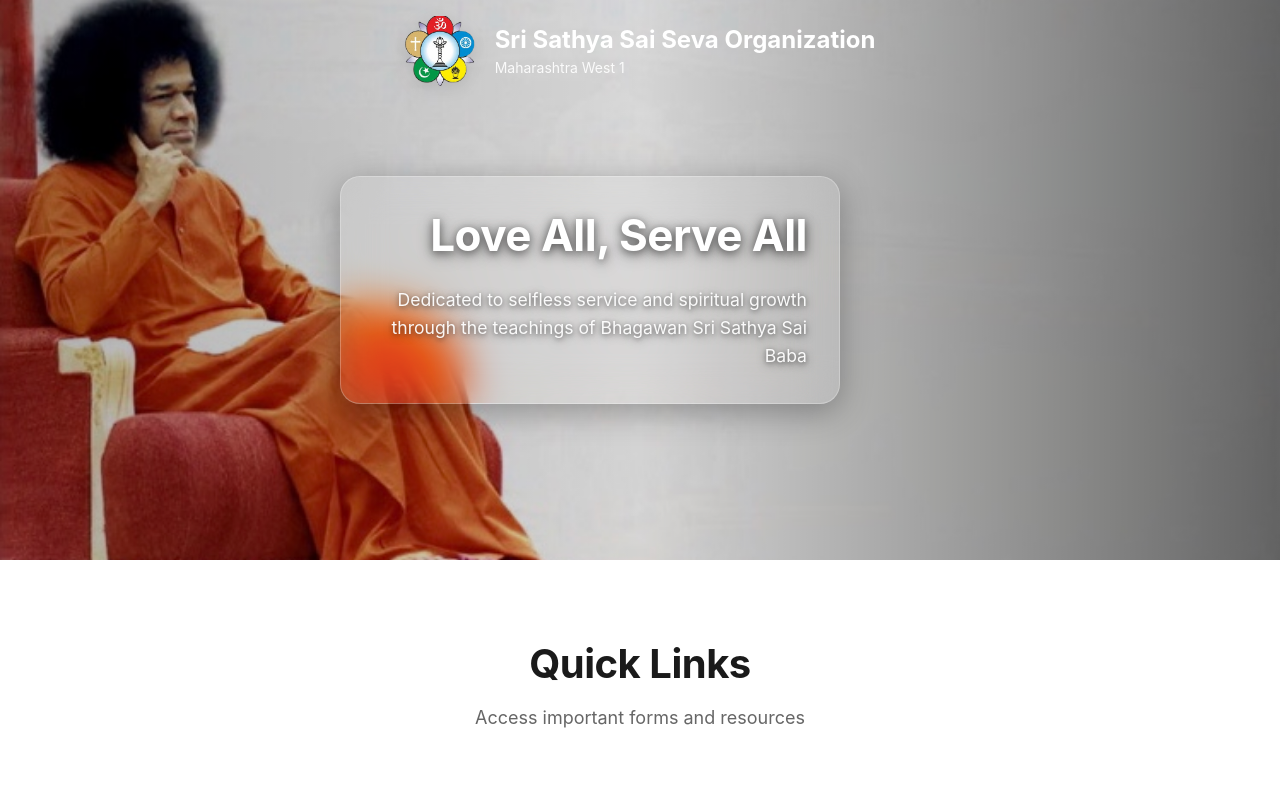
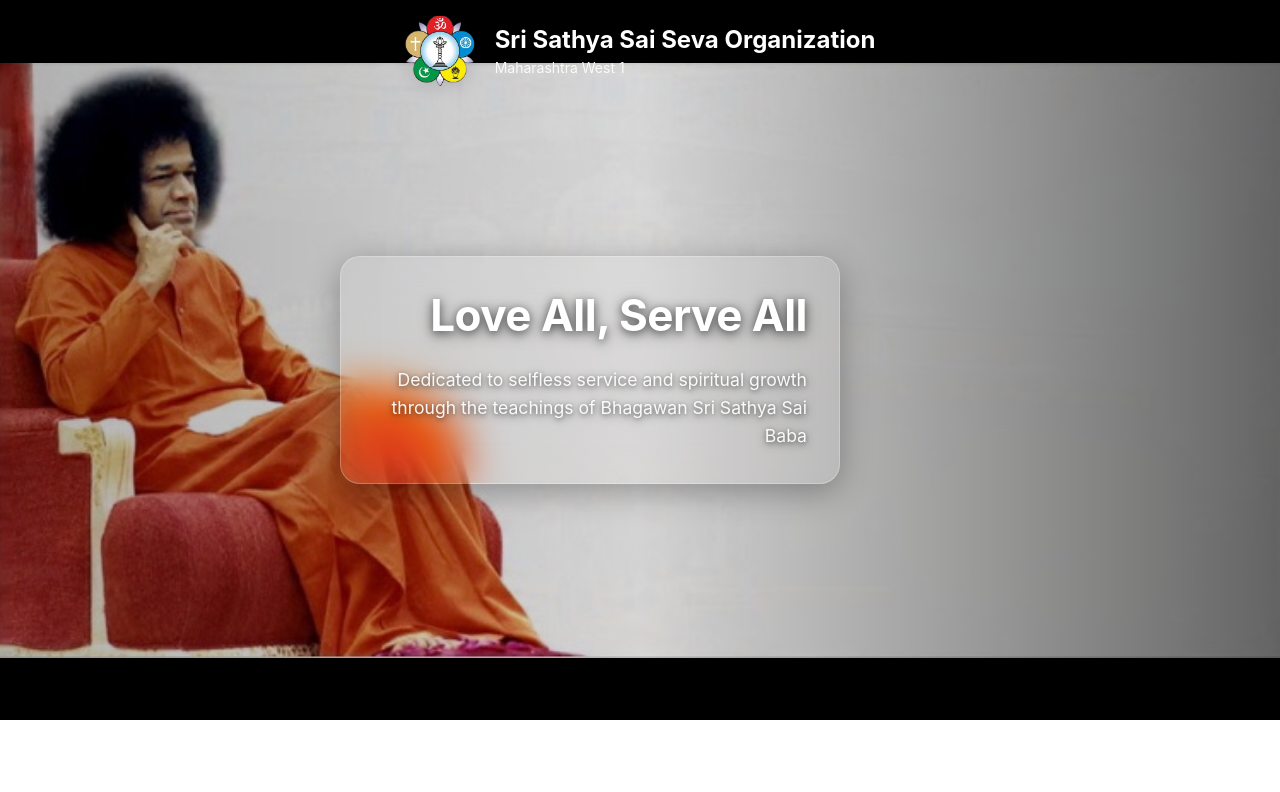
Before and after one commit to aman0-007/stemp4, a React (Vite) app: page / in a window 1280 px wide. Shown: the top 792 px of the page. Built offline with nearby package versions, Linux system fonts and the light colour scheme.

Commit message:
committed

```diff
--- a/src/components/Hero.css
+++ b/src/components/Hero.css
@@ -1,14 +1,16 @@
 .hero {
-  min-height: 70vh;
-  height: 70vh;
+  min-height: 90vh;
+  height: 90vh;
   display: flex;
   align-items: center;
   justify-content: flex-end;
   background-image: url('../assets/hero.jpg');
-  background-size: cover;
+  background-size: contain;
   background-position: center;
   background-attachment: fixed;
-  padding: 80px 0 60px;
+  background-repeat: no-repeat;
+  background-color: #000;
+  padding: 100px 0 80px;
   position: relative;
   margin-top: 0;
   overflow: hidden;
@@ -72,9 +74,11 @@
 
 @media (max-width: 1024px) {
   .hero {
-    min-height: 65vh;
-    height: 65vh;
-    padding: 70px 0 50px;
+    min-height: 75vh;
+    height: 75vh;
+    padding: 80px 0 60px;
+    background-size: contain;
+    background-repeat: no-repeat;
   }
 
   .hero-content {
```
